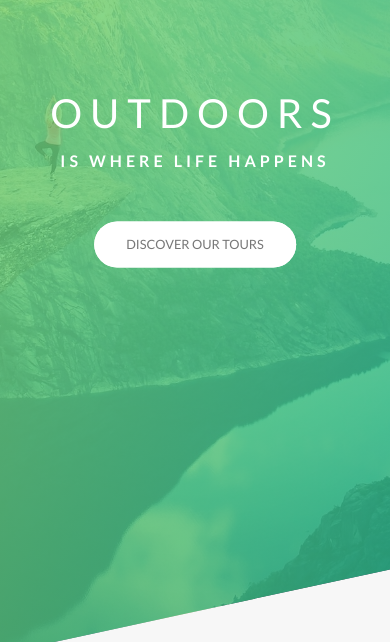
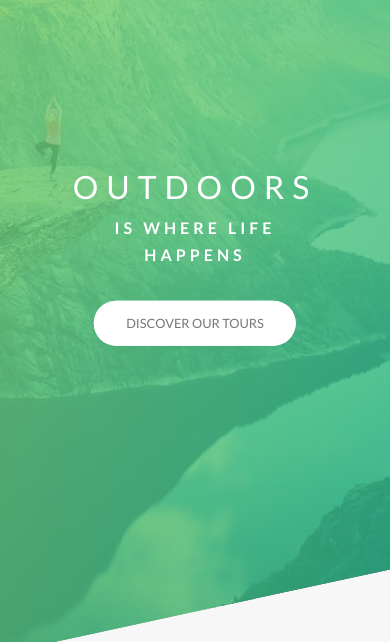
Before and after one commit to thekojopatrick/natours, a website: page dist/index.html in a window 390 px wide. Shown: the part 148-790 px from the top of the page. Drawn offline with Linux system fonts and the light colour scheme.

Commit message:
[WIP] fix image responsive

```diff
--- a/src/scss/base/_typography.scss
+++ b/src/scss/base/_typography.scss
@@ -44,7 +44,7 @@ h3 {
 
 		@include responsive(phone) {
 			letter-spacing: 1rem;
-			font-size: 5rem;
+			font-size: 4rem;
 		}
 	}
 	&--sub {
@@ -57,6 +57,10 @@ h3 {
 		@include responsive(phone) {
 			letter-spacing: 0.5rem;
 		}
+	}
+
+	@include responsive(phone) {
+		margin-bottom: 4rem;
 	}
 }
 
--- a/src/scss/layout/_header.scss
+++ b/src/scss/layout/_header.scss
@@ -5,12 +5,21 @@
 			rgba($color-primary-light, 0.8),
 			rgba($color-primary-dark, 0.8)
 		),
-		url('/assets/img/hero.jpg');
+		url('/assets/img/hero-small.jpg');
 	background-size: cover;
 	background-position: top;
 	position: relative;
 	-webkit-clip-path: polygon(0% 0%, 100% 0%, 100% 75vh, 0% 100%);
 	clip-path: polygon(0% 0%, 100% 0%, 100% 75vh, 0% 100%);
+
+	@media (min-resolution: 192dpi) and (min-width: 600px), (min-width: 2000px) {
+		background-image: linear-gradient(
+				to right bottom,
+				rgba($color-primary-light, 0.8),
+				rgba($color-primary-dark, 0.8)
+			),
+			url('/assets/img/hero.jpg');
+	}
 
 	@include responsive(phone) {
 		-webkit-clip-path: polygon(0% 0%, 100% 0%, 100% 85vh, 0% 100%);
@@ -32,5 +41,9 @@
 		left: 50%;
 		transform: translate(-50%, -50%);
 		text-align: center;
+
+		@include responsive(phone) {
+			top: 50%;
+		}
 	}
 }
```
Also changed, not shown: dist/assets/css/style.css, dist/index.html, 1 other file.
